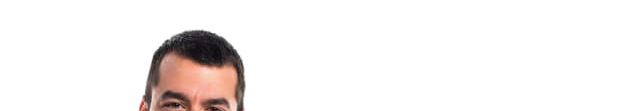
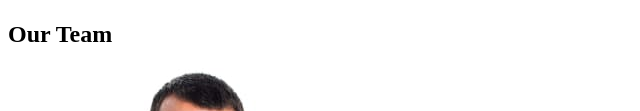
Before and after one commit to groats23/goit-homework-01, a plain HTML site: page index.html in a window 1280 px wide. Shown: the part 1697-1808 px from the top of the page, without its empty margins (0-640 px from the left). Drawn offline with Linux system fonts and the light colour scheme.

Commit message:
Description

```diff
--- a/index.html
+++ b/index.html
@@ -7,7 +7,7 @@
     <title>Studio</title>
   </head>
   <body>
-    <!-- Шапка сайта -->
+    <!-- website header -->
     <header>
       <nav>
         <a href="/"> Web Studio </a>
@@ -24,7 +24,7 @@
       </nav>
     </header>
 
-    <!--Контент страницы-->
+    <!--Page content-->
     <main>
       <!--Герой-->
         <section>
@@ -35,7 +35,7 @@
           <a href="">Order Service</a>
         </section>
 
-      <!--Описание-->
+      <!--Description-->
       <section>
         <u>
           <li>
@@ -69,7 +69,7 @@
         </u>
       </section>
 
-      <!--Что мы делаем-->
+      <!--What are we doing-->
       <section>
         <h2>What are we doing</h2>
         <ul>
@@ -97,9 +97,9 @@
         </ul>
       </section>
 
-      <!--Наша команда-->
+      <!--Our Team-->
       <section>
-        <h2>
+        <h2>Our Team</h2>
           <ul>
             <li>
               <img
@@ -140,11 +140,10 @@
               <p>UI Designer</p>
             </li>
           </ul>
-        </h2>
       </section>
     </main>
 
-    <!--Футер-->
+    <!--Footer-->
     <footer></footer>
   </body>
 </html>
```
